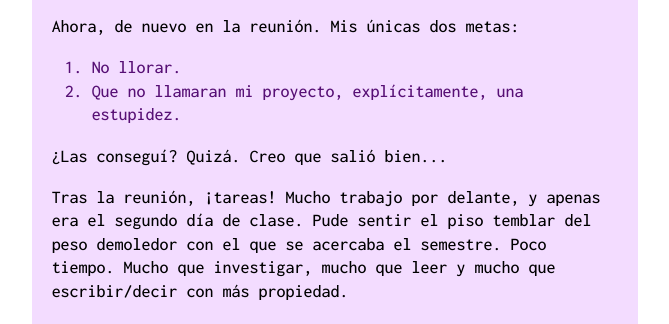
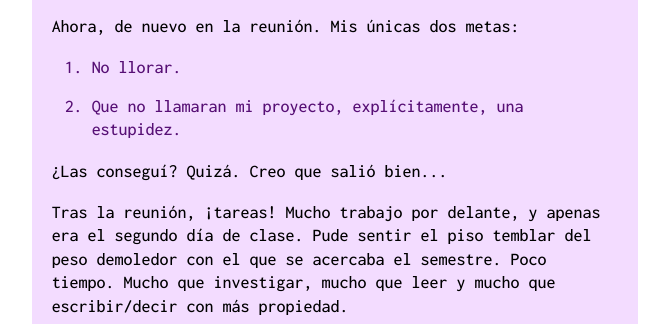
Before and after one commit to scruzromero/scruzromero, a plain HTML site: page sub/log.html in a window 1280 px wide. Shown: the part 1416-1740 px from the top of the page, without its empty margins (305-974 px from the left). Drawn offline with Linux system fonts and the light colour scheme.

Commit message:
Pequeño cambio en el estilo de los items de las listas para el Diario.

```diff
--- a/assets/css/logStyles.css
+++ b/assets/css/logStyles.css
@@ -42,6 +42,10 @@
     color: rgb(87, 16, 117);
 }
 
+li {
+    margin-bottom: 15px;
+}
+
 .logEntryImg {
     display: block;
     margin-left: auto;
```
